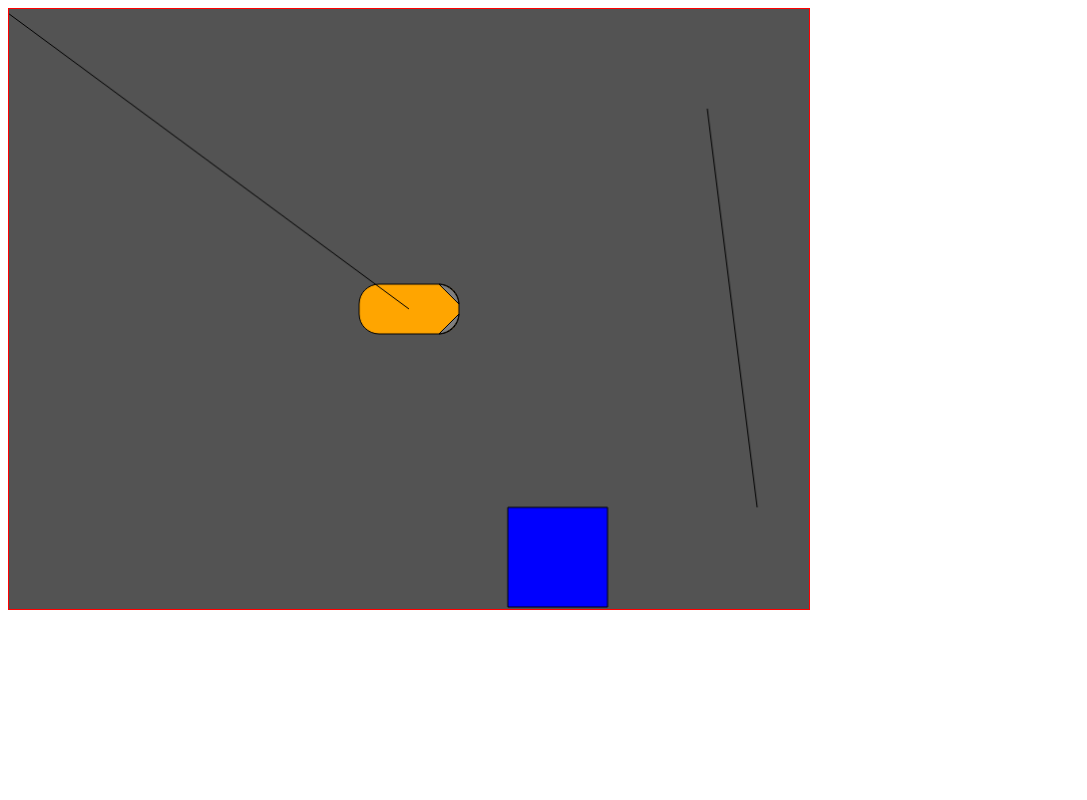
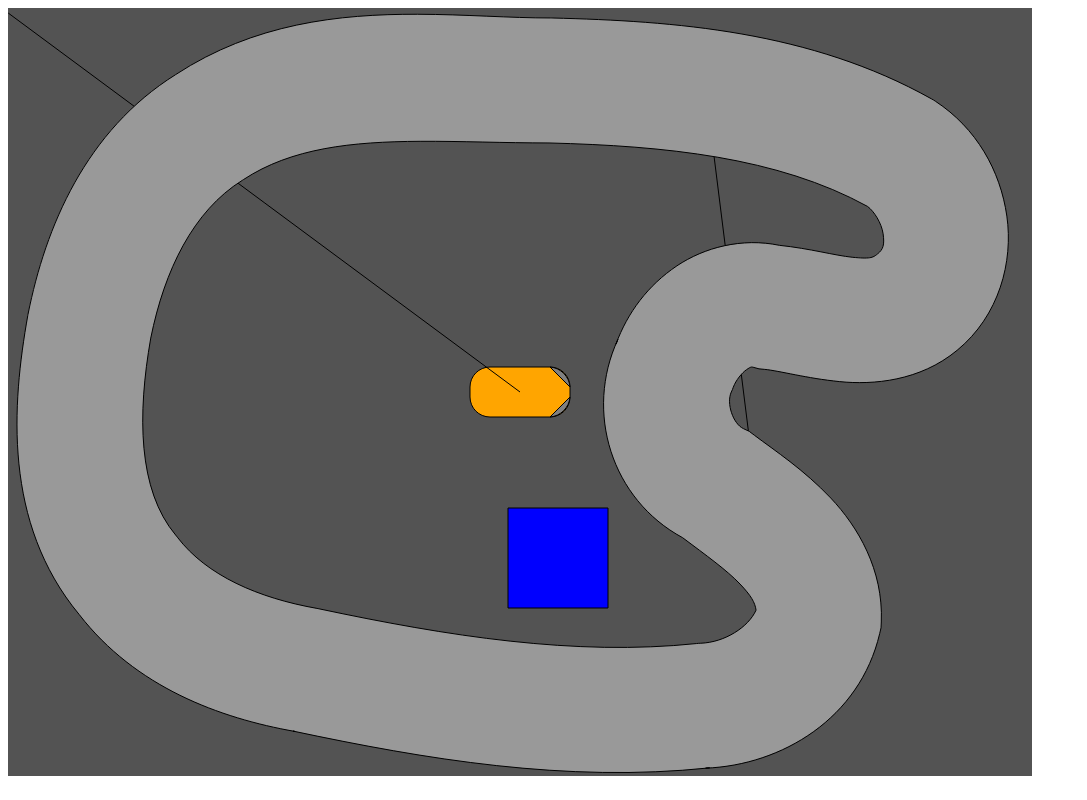
Before and after one commit to senormeow/ai-driving-game, a website built with webpack: page src/index.html in a window 1280 px wide. Shown: the whole page, without its empty margins (0-1087 px from the left). Built offline with nearby package versions, Linux system fonts and the light colour scheme; files whose address does not match are found by name.

Commit message:
Got svg importing

```diff
--- a/src/index.html
+++ b/src/index.html
@@ -10,7 +10,7 @@
     <section id="index">
       <canvas
         id="canv"
-        style="width: 800px; height: 600px;  background-color: #535353; border: solid 1px red"
+        style="width: 1024px; height: 768px;  background-color: #535353;"
       ></canvas>
     </section>
   </body>
--- a/src/index.js
+++ b/src/index.js
@@ -112,6 +112,30 @@ console.log("carvec", carvec);
 //console.log("np", np);
 var line = new paper.Path.Line(carvec, car.position);
 line.strokeColor = "black";
+var road = undefined;
+
+new paper.Item().importSVG("assets/main_track-split.svg", item => {
+  road = item;
+  console.log("road", road);
+  //window.road = road;
+
+  var roadParts = new paper.CompoundPath();
+  roadParts.copyContent(road.children[1].children[0]);
+  //debugger;
+
+  roadParts.fillColor = "#999999";
+  //roadParts.strokeColor = "red";
+
+  var innerRoad = new paper.Path();
+  innerRoad.copyContent(roadParts.children[1]);
+  innerRoad.strokeColor = "black";
+
+  var outterRoad = new paper.Path();
+  outterRoad.copyContent(roadParts.children[0]);
+  outterRoad.strokeColor = "black";
+
+  //console.log(myPath);
+});
 
 paper.view.onFrame = function(event) {
   // On each frame, rotate the path by 3 degrees:
--- a/webpack.config.js
+++ b/webpack.config.js
@@ -1,9 +1,10 @@
-const HtmlWebPackPlugin = require('html-webpack-plugin');
-const CopyPlugin = require('copy-webpack-plugin');
+const HtmlWebPackPlugin = require("html-webpack-plugin");
+const CopyPlugin = require("copy-webpack-plugin");
+var path = require("path");
 
 const htmlPlugin = new HtmlWebPackPlugin({
-    template: './src/index.html',
-    filename: './index.html',
+  template: "./src/index.html",
+  filename: "./index.html"
 });
 
 module.exports = {
@@ -11,13 +12,16 @@ module.exports = {
     rules: [
       {
         test: /\.js$/,
-                exclude: /node_modules/,
+        exclude: /node_modules/
         // use: {
         //   loader: 'babel-loader',
         // },
+      }
+    ]
   },
-        ],
-    },
-    plugins: [htmlPlugin,
-              new CopyPlugin([{ from: 'src/assets', to: 'assets' }])],
+  plugins: [htmlPlugin, new CopyPlugin([{ from: "images", to: "assets" }])],
+  output: {
+    path: path.resolve(__dirname, "./assets")
+    //publicPath: "/assets/"
+  }
 };
```
Lines whose indentation alone changed are shown as unchanged.
